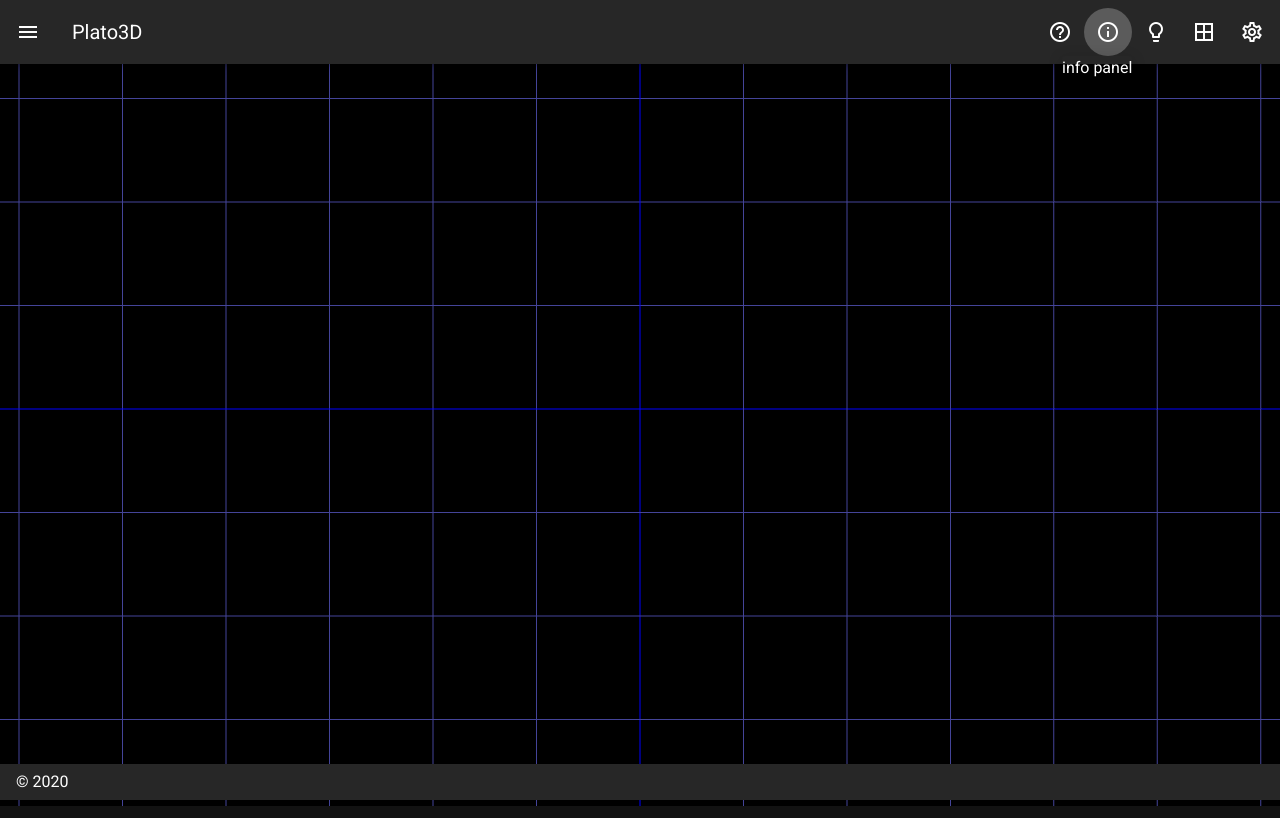
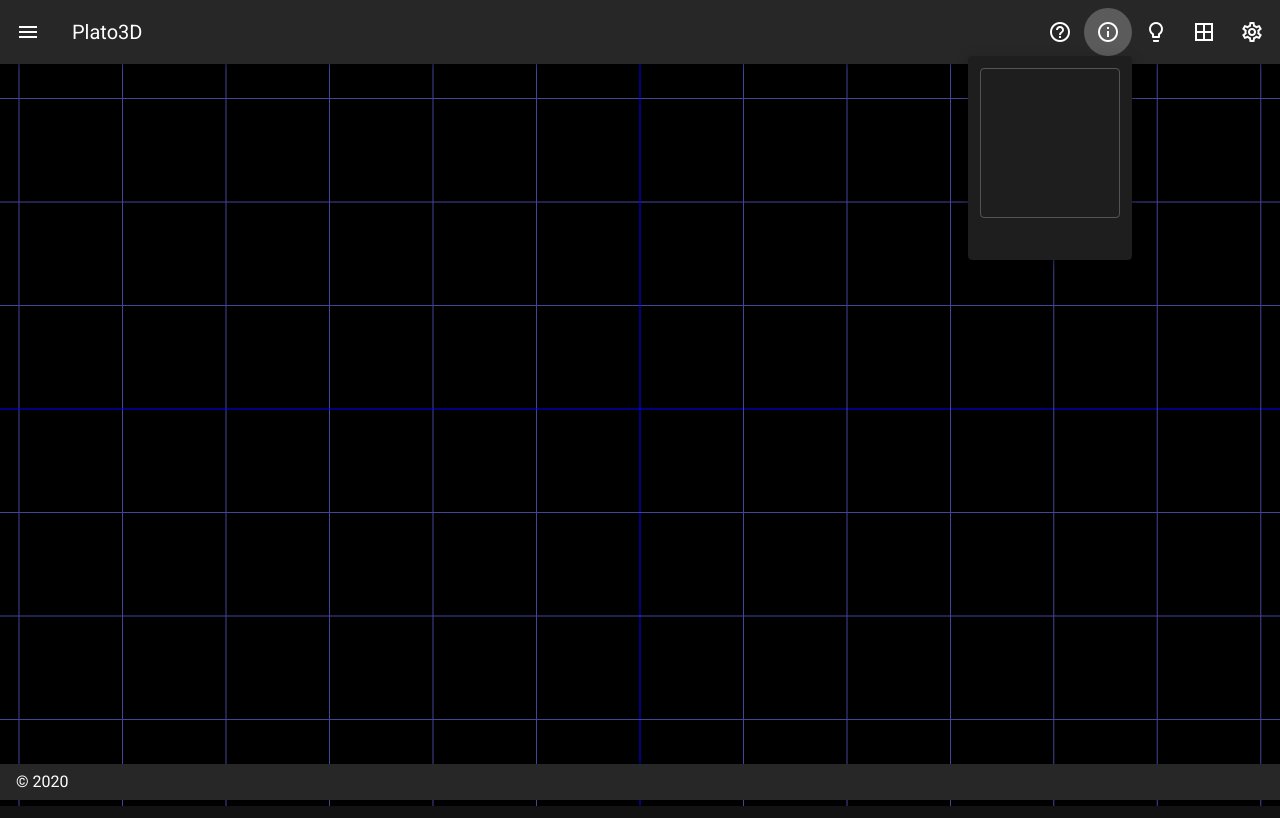
Before and after one commit to platoengine/Plato3D, a Vue app: page / in a window 1280 px wide. Both pictures are taken after a click on the button 1108 px from the left and 32 px from the top of the page. Built offline with nearby package versions, Linux system fonts and the light colour scheme.

Commit message:
added console dropdown

```diff
--- a/src/App.vue
+++ b/src/App.vue
@@ -17,7 +17,10 @@
         <template v-slot:button>
           <v-icon>mdi-information-outline</v-icon>
         </template>
-        info panel
+          <v-card>
+          <v-textarea outlined class="p-console" style="padding:12px;"
+            :no-resize=true :reverse=true :readonly=true id="error-console"/>
+          </v-card>
       </p-menu>
 
       <p-menu>
@@ -98,3 +101,9 @@ export default {
     }
 };
 </script>
+<style scoped>
+.p-console {
+    font-size: 0.6em;
+    padding: 2px;
+}
+</style>
--- a/src/scss/variables.scss
+++ b/src/scss/variables.scss
@@ -6,6 +6,8 @@ $border-radius-root: 0px;
 //$font-size-root: 14px;
 
 $tabs-item-padding: 0 0 0 0;
+
+$navigation-drawer-border-width: 5px;
 
 // Variables must come before the import
 $btn-letter-spacing: 0;
```
